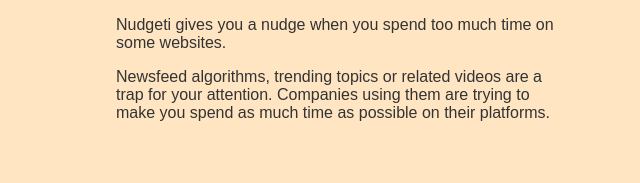
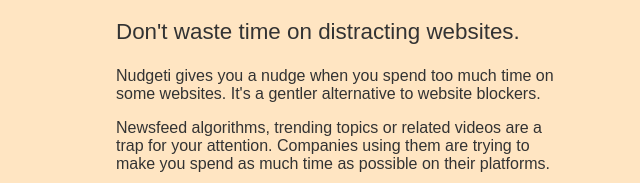
Before and after one commit to ghinda/nudgeti, a browser extension: page site/index.html in a window 1280 px wide. Shown: the part 240-423 px from the top of the page, without its empty margins (300-940 px from the left). Drawn offline with Linux system fonts and the light colour scheme.

Commit message:
Tweak site text.

```diff
--- a/site/css/site.css
+++ b/site/css/site.css
@@ -46,6 +46,10 @@
   color: #fff !important;
   font-weight: bold;
   cursor: pointer;
+}
+
+.tagline {
+  font-size: 1.4em;
 }
 
 
--- a/site/index.html
+++ b/site/index.html
@@ -4,7 +4,7 @@
     <meta charset="utf-8">
     <meta http-equiv="x-ua-compatible" content="ie=edge">
     <title>
-      Nudgeti - A gentle push to snap out of distractions
+      Nudgeti - Don't waste time on distracting websites. A gentler alternative to website blockers.
     </title>
     <meta name="description" content="Nudgeti gives you a nudge when you spend too much time on some websites.">
     <meta name="viewport" content="width=device-width, initial-scale=1">
@@ -20,8 +20,13 @@
         </a>
       </h1>
 
+      <p class="tagline">
+        Don't waste time on distracting websites.
+      </p>
+
       <p>
         Nudgeti gives you a nudge when you spend too much time on some websites.
+        It's a gentler alternative to website blockers.
       </p>
 
       <p>
```
